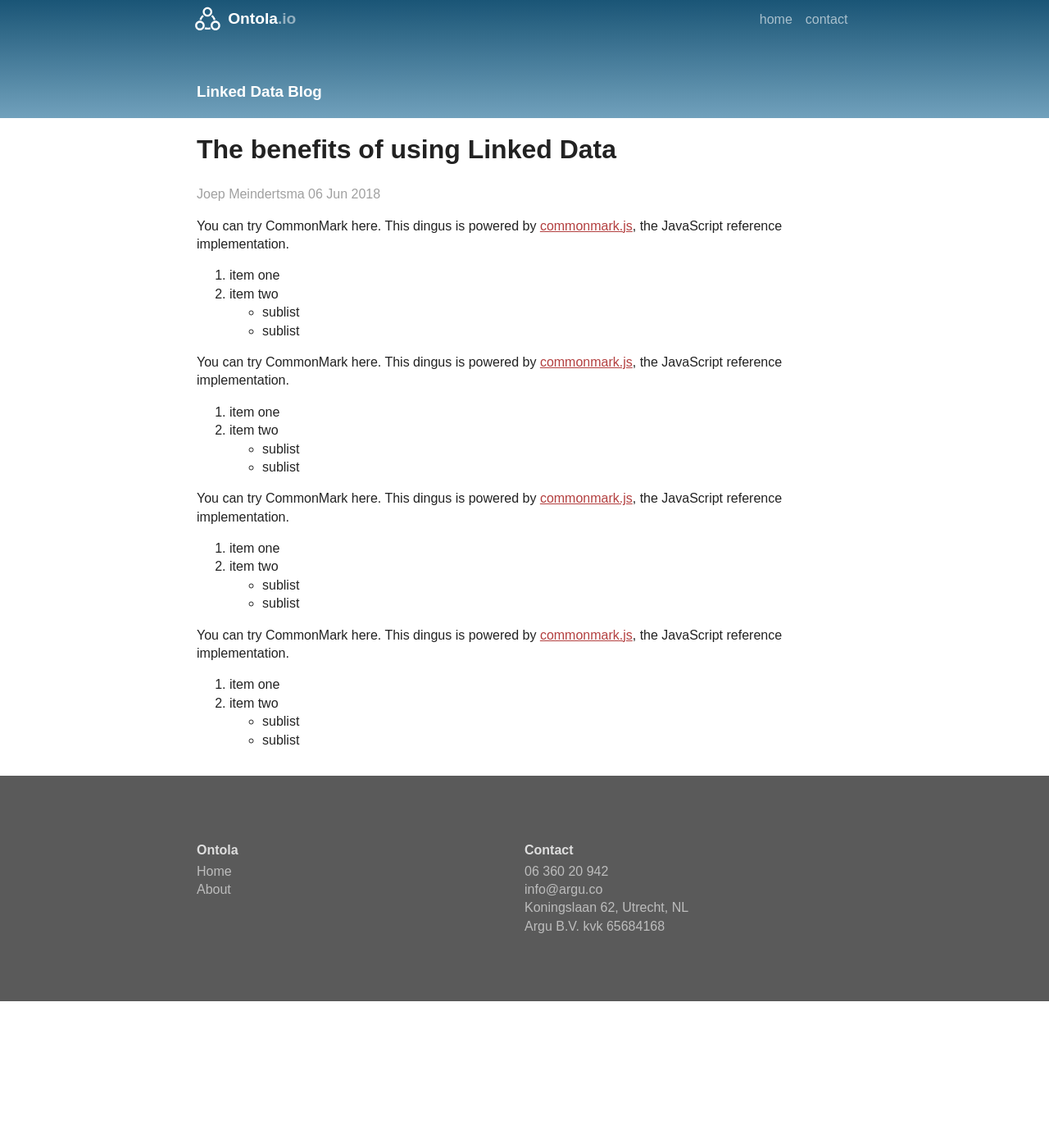
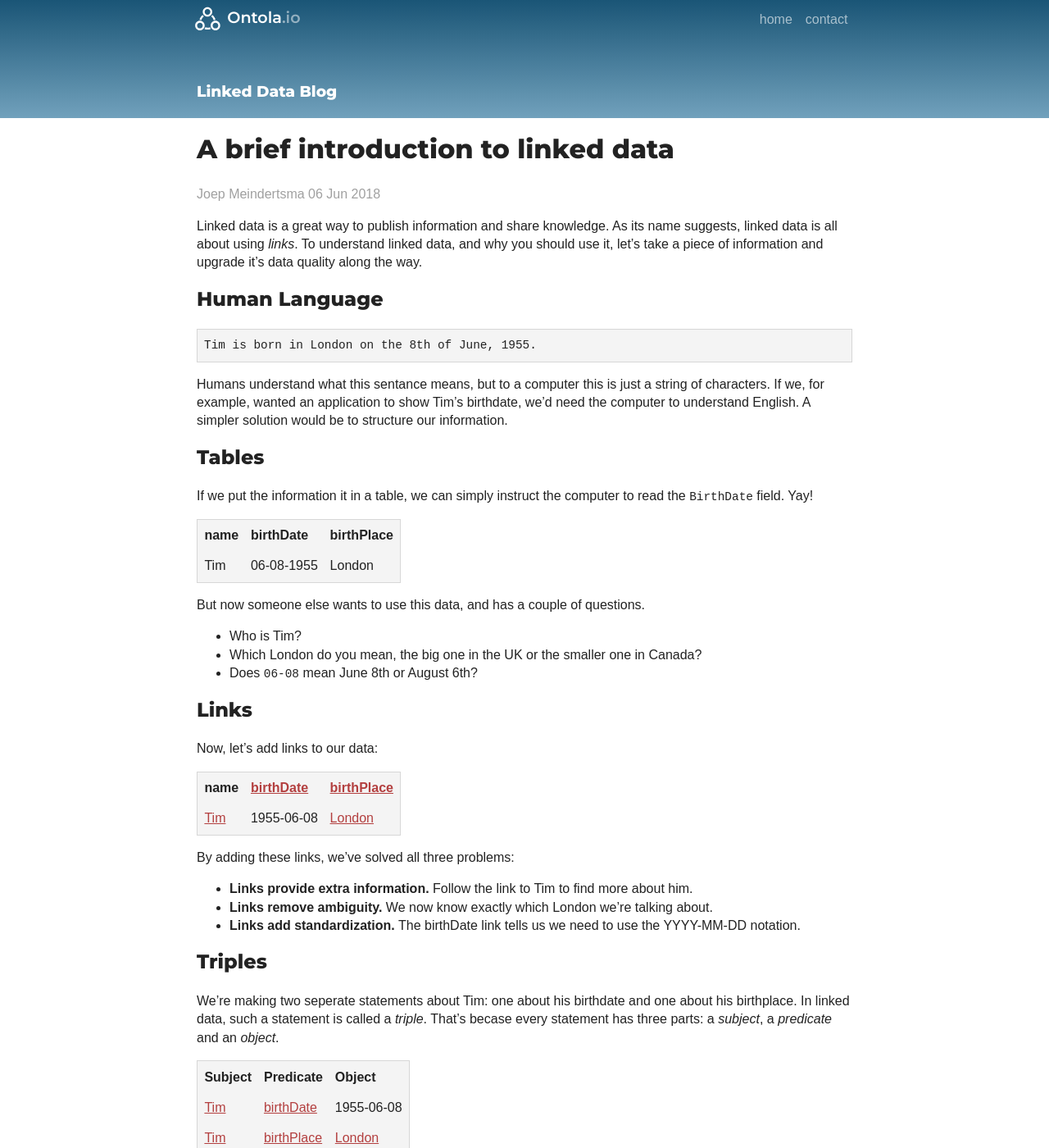
Before and after one commit to ontola/home, a Jekyll site: the page built from _posts/2018-06-06-linked-data-rocks.md, in a window 1280 px wide and 1400 px high. Shown: the whole window at 82% size. Built offline with Jekyll 4.4.1, drawn with Linux system fonts in a browser that asks for light colours; some of the changed text lies outside the part shown.

Commit message:
syntax highlighting & first article

````diff
--- a/_config.yml
+++ b/_config.yml
@@ -1 +1,2 @@
 permalink: /blog/:year/:month/:day/:title
+highlighter: rouge
--- a/_layouts/default.html
+++ b/_layouts/default.html
@@ -13,8 +13,9 @@
 
   <link rel="stylesheet" href="/css/normalize.css">
   <link rel="stylesheet" href="/css/main.css">
+  <link rel="stylesheet" href="/css/syntax.css">
+  <link href="https://fonts.googleapis.com/css?family=Montserrat:600,800" rel="stylesheet">
 </head>
-
 <body>
   <!--[if lte IE 9]>
     <p class="browserupgrade">You are using an <strong>outdated</strong> browser. Please <a href="https://browsehappy.com/">upgrade your browser</a> to improve your experience and security.</p>
--- a/_layouts/post.html
+++ b/_layouts/post.html
@@ -3,7 +3,9 @@ layout: default
 ---
 {% include head.html %}
 <div class="hero hero--smaller">
-  <h3 id="hero-text">Linked Data Blog</h3>
+  <a href="/blog/"class="hero__link">
+    <h3 id="hero-text">Linked Data Blog</h3>
+  </a>
 </div>
 <div class="post">
   <h1>{{ page.title }}</h1>
--- a/_posts/2018-06-06-linked-data-rocks.md
+++ b/_posts/2018-06-06-linked-data-rocks.md
@@ -1,45 +1,86 @@
 ---
 layout: post
-title: "The benefits of using Linked Data"
+title: "A brief introduction to linked data"
 date: 2018-06-06
 author: joep
 image: "/img/posts/team.jpg"
 ---
 
-You can try CommonMark here.  This dingus is powered by
-[commonmark.js](https://github.com/jgm/commonmark.js), the
-JavaScript reference implementation.
+Linked data is a great way to publish information and share knowledge. As its name suggests, linked data is all about using _links_. To understand linked data, and why you should use it, let’s take a piece of information and upgrade it's data quality along the way.
 
-1. item one
-2. item two
-   - sublist
-   - sublist
+## Human Language
+```
+Tim is born in London on the 8th of June, 1955.
+```
+Humans understand what this sentance means, but to a computer this is just a string of characters. If we, for example, wanted an application to show Tim's birthdate, we'd need the computer to understand English. A simpler solution would be to structure our information.
+
+## Tables
+If we put the information it in a table, we can simply instruct the computer to read the `BirthDate` field. Yay!
+
+| name    | birthDate      | birthPlace |
+|---------|----------------|------------|
+| Tim     | 06-08-1955     | London     |
+
+But now someone else wants to use this data, and has a couple of questions.
+
+* Who is Tim?
+* Which London do you mean, the big one in the UK or the smaller one in Canada?
+* Does `06-08` mean June 8th or August 6th?
+
+## Links
+Now, let's add links to our data:
+
+| name    | [birthDate](http://schema.org/birthDate)      | [birthPlace](http://schema.org/birthPlace) |
+|---------|----------------|------------|
+| [Tim](https://www.w3.org/People/Berners-Lee/)     | 1955-06-08     | [London](http://dbpedia.org/resource/London)     |
+
+By adding these links, we've solved all three problems:
+
+* **Links provide extra information.** Follow the link to Tim to find more about him.
+* **Links remove ambiguity.** We now know exactly which London we're talking about.
+* **Links add standardization.** The birthDate link tells us we need to use the YYYY-MM-DD notation.
+
+## Triples
+We're making two seperate statements about Tim: one about his birthdate and one about his birthplace. In linked data, such a statement is called a _triple_. That's becase every statement has three parts: a _subject_, a _predicate_ and an _object_.
+
+| Subject    | Predicate     | Object |
+|---------|----------------|------------|
+| [Tim](https://www.w3.org/People/Berners-Lee/)     |[birthDate](http://schema.org/birthDate) | 1955-06-08     |
+| [Tim](https://www.w3.org/People/Berners-Lee/)     |[birthPlace](http://schema.org/birthPlace) | [London](http://dbpedia.org/resource/London)     |
 
 
-You can try CommonMark here.  This dingus is powered by
-[commonmark.js](https://github.com/jgm/commonmark.js), the
-JavaScript reference implementation.
+Using these triples, we can describe pretty much anything. We call this data model RDF: the Resource Description Framework.
 
-1. item one
-2. item two
-   - sublist
-   - sublist
+## RDF
+For a computer, the two triples from the table above would probably look something like this:
 
+``` turtle
+<https://www.w3.org/People/Berners-Lee/> <http://schema.org/birthDate> "1955-06-08".
+<https://www.w3.org/People/Berners-Lee/> <http://schema.org/birthPlace> <http://dbpedia.org/resource/London>.
+```
 
-You can try CommonMark here.  This dingus is powered by
-[commonmark.js](https://github.com/jgm/commonmark.js), the
-JavaScript reference implementation.
+Since we use large parts of the URL multiple parts, we can use _namespaces_ (denoted with  `@prefix`) to make the data a bit more readable.
 
-1. item one
-2. item two
-   - sublist
-   - sublist
+``` turtle
+@prefix tim:  <https://www.w3.org/People/Berners-Lee/>.
+@prefix schema:  <http://schema.org/>.
 
-You can try CommonMark here.  This dingus is powered by
-[commonmark.js](https://github.com/jgm/commonmark.js), the
-JavaScript reference implementation.
+<tim> schema:birthDate "1955-06-08".
+<tim> schema:birthPlace <http://dbpedia.org/resource/London>.
+```
 
-1. item one
-2. item two
-   - sublist
-   - sublist
+The above syntax is called _N3_, which is one of the RDF serialization formats. There's a difference between the RDF data model and its various serialization formats. You could express exactly the same RDF data as JSON-LD:
+
+``` json
+{
+  "@context": {
+    "schema": "http://schema.org/",
+    "dbpedia": "http://dbpedia.org/resource/"
+  },
+  "@id": "https://www.w3.org/People/Berners-Lee/",
+  "schema:birthDate": "1955-06-08",
+  "schema:birthPlace": {
+    "@id": "dbpedia:London"
+  }
+}
+```
--- a/css/main.css
+++ b/css/main.css
@@ -107,6 +107,31 @@ a {
 
 h1,h2,h3,h4 {
     margin-top: 0;
+    font-weight: 800;
+    font-family: 'Montserrat', 'open-sans', sans-serif;
+}
+
+pre {
+    font-family: monospace, monospace;
+    font-size: 1em;
+    background-color: #f4f4f4;
+    overflow-x: auto;
+    padding: .5rem;
+    border: solid 1px #d7d7d7;
+}
+
+code {
+    font-size: .9em;
+}
+
+table {
+    background-color: #f4f4f4;
+    border: solid 1px #d7d7d7;
+}
+
+th,td {
+    text-align: left;
+    padding: .4em;
 }
 
 .cool-list {
@@ -188,6 +213,11 @@ h1,h2,h3,h4 {
     display: block;
 }
 
+.hero__link {
+    text-decoration: none;
+    flex: 1;
+}
+
 .hero--home {
     position: relative;
 }
@@ -259,9 +289,13 @@ h1,h2,h3,h4 {
 
 .nav__logo {
     color: white;
-    font-weight: bold;
+    text-decoration: none;
+}
+
+.nav__logo span {
+    font-weight: 600;
     font-size: 1.2em;
-    text-decoration: none;
+    font-family: 'Montserrat';
 }
 
 .nav__logo__tld {
--- /dev/null
+++ b/css/syntax.css
@@ -0,0 +1,59 @@
+.highlight .c { color: #999988; font-style: italic } /* Comment */
+.highlight .err { color: #a61717; background-color: #e3d2d2 } /* Error */
+.highlight .k { font-weight: bold } /* Keyword */
+.highlight .o { font-weight: bold } /* Operator */
+.highlight .cm { color: #999988; font-style: italic } /* Comment.Multiline */
+.highlight .cp { color: #999999; font-weight: bold } /* Comment.Preproc */
+.highlight .c1 { color: #999988; font-style: italic } /* Comment.Single */
+.highlight .cs { color: #999999; font-weight: bold; font-style: italic } /* Comment.Special */
+.highlight .gd { color: #000000; background-color: #ffdddd } /* Generic.Deleted */
+.highlight .gd .x { color: #000000; background-color: #ffaaaa } /* Generic.Deleted.Specific */
+.highlight .ge { font-style: italic } /* Generic.Emph */
+.highlight .gr { color: #aa0000 } /* Generic.Error */
+.highlight .gh { color: #999999 } /* Generic.Heading */
+.highlight .gi { color: #000000; background-color: #ddffdd } /* Generic.Inserted */
+.highlight .gi .x { color: #000000; background-color: #aaffaa } /* Generic.Inserted.Specific */
+.highlight .go { color: #888888 } /* Generic.Output */
+.highlight .gp { color: #555555 } /* Generic.Prompt */
+.highlight .gs { font-weight: bold } /* Generic.Strong */
+.highlight .gu { color: #aaaaaa } /* Generic.Subheading */
+.highlight .gt { color: #aa0000 } /* Generic.Traceback */
+.highlight .kc { font-weight: bold } /* Keyword.Constant */
+.highlight .kd { font-weight: bold } /* Keyword.Declaration */
+.highlight .kp { font-weight: bold } /* Keyword.Pseudo */
+.highlight .kr { font-weight: bold } /* Keyword.Reserved */
+.highlight .kt { color: #445588; font-weight: bold } /* Keyword.Type */
+.highlight .m { color: #009999 } /* Literal.Number */
+.highlight .s { color: #d14 } /* Literal.String */
+.highlight .na { color: #008080 } /* Name.Attribute */
+.highlight .nb { color: #0086B3 } /* Name.Builtin */
+.highlight .nc { color: #445588; font-weight: bold } /* Name.Class */
+.highlight .no { color: #008080 } /* Name.Constant */
+.highlight .ni { color: #800080 } /* Name.Entity */
+.highlight .ne { color: #990000; font-weight: bold } /* Name.Exception */
+.highlight .nf { color: #990000; font-weight: bold } /* Name.Function */
+.highlight .nn { color: #555555 } /* Name.Namespace */
+.highlight .nt { color: #000080 } /* Name.Tag */
+.highlight .nv { color: #008080 } /* Name.Variable */
+.highlight .ow { font-weight: bold } /* Operator.Word */
+.highlight .w { color: #bbbbbb } /* Text.Whitespace */
+.highlight .mf { color: #009999 } /* Literal.Number.Float */
+.highlight .mh { color: #009999 } /* Literal.Number.Hex */
+.highlight .mi { color: #009999 } /* Literal.Number.Integer */
+.highlight .mo { color: #009999 } /* Literal.Number.Oct */
+.highlight .sb { color: #d14 } /* Literal.String.Backtick */
+.highlight .sc { color: #d14 } /* Literal.String.Char */
+.highlight .sd { color: #d14 } /* Literal.String.Doc */
+.highlight .s2 { color: #d14 } /* Literal.String.Double */
+.highlight .se { color: #d14 } /* Literal.String.Escape */
+.highlight .sh { color: #d14 } /* Literal.String.Heredoc */
+.highlight .si { color: #d14 } /* Literal.String.Interpol */
+.highlight .sx { color: #d14 } /* Literal.String.Other */
+.highlight .sr { color: #009926 } /* Literal.String.Regex */
+.highlight .s1 { color: #d14 } /* Literal.String.Single */
+.highlight .ss { color: #990073 } /* Literal.String.Symbol */
+.highlight .bp { color: #999999 } /* Name.Builtin.Pseudo */
+.highlight .vc { color: #008080 } /* Name.Variable.Class */
+.highlight .vg { color: #008080 } /* Name.Variable.Global */
+.highlight .vi { color: #008080 } /* Name.Variable.Instance */
+.highlight .il { color: #009999 } /* Literal.Number.Integer.Long */
````
